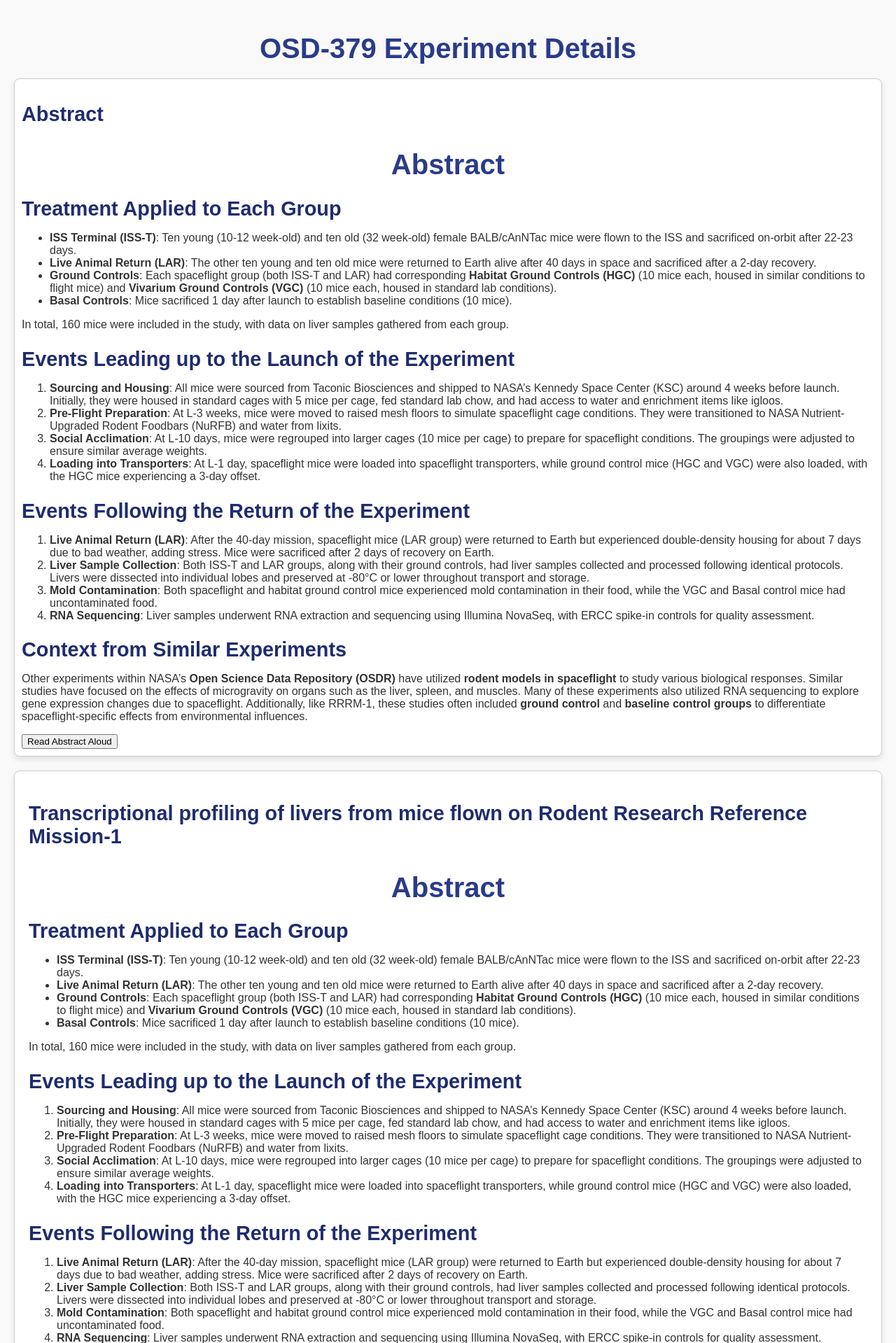
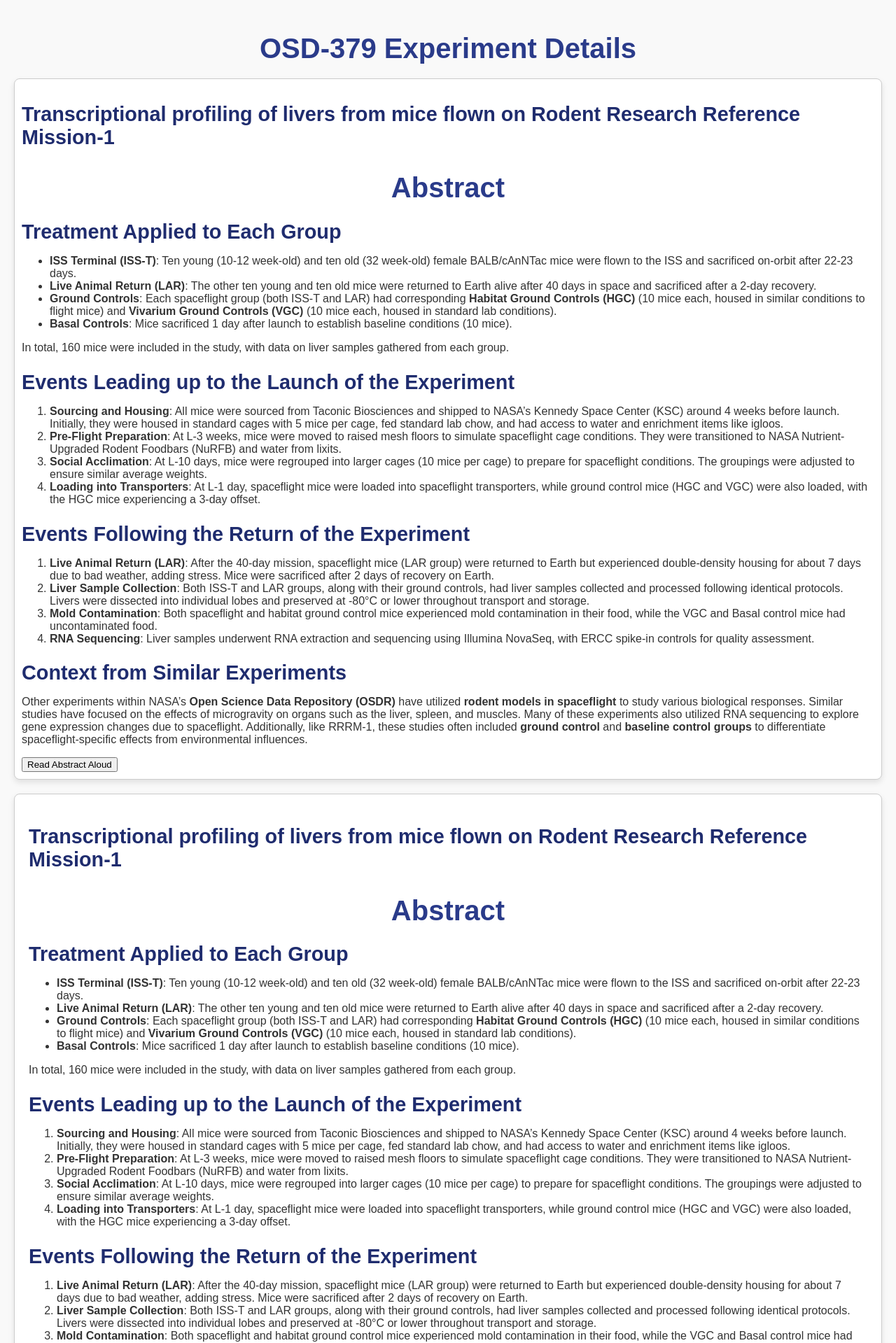
Before and after one commit to AnthonyLovesCoffee/GeneView, a Flask app: page /experiment/OSD-379 in a window 1280 px wide. Shown: the top 1919 px of the page at 70% size. Run offline with Flask 3, Linux system fonts and the light colour scheme; data that the repository does not hold is empty; some libraries are stand-ins or nearby versions.

Commit message:
fixed abstract

```diff
--- a/templates/OSD-379_details.html
+++ b/templates/OSD-379_details.html
@@ -13,7 +13,7 @@
     <!-- Abstract Section -->
 
 <section style="border: 1px solid #ccc; padding: 10px; margin: 20px 0;">
-    <h2>Abstract</h2>
+    <h2>Transcriptional profiling of livers from mice flown on Rodent Research Reference Mission-1</h2>
     <div id="abstract-text">{{ abstract|safe }}</div>
     <button onclick="readAbstract()">Read Abstract Aloud</button>
 </section>
```
Also changed, not shown: templates/OSD-665_details.html (+3 -5 lines).
